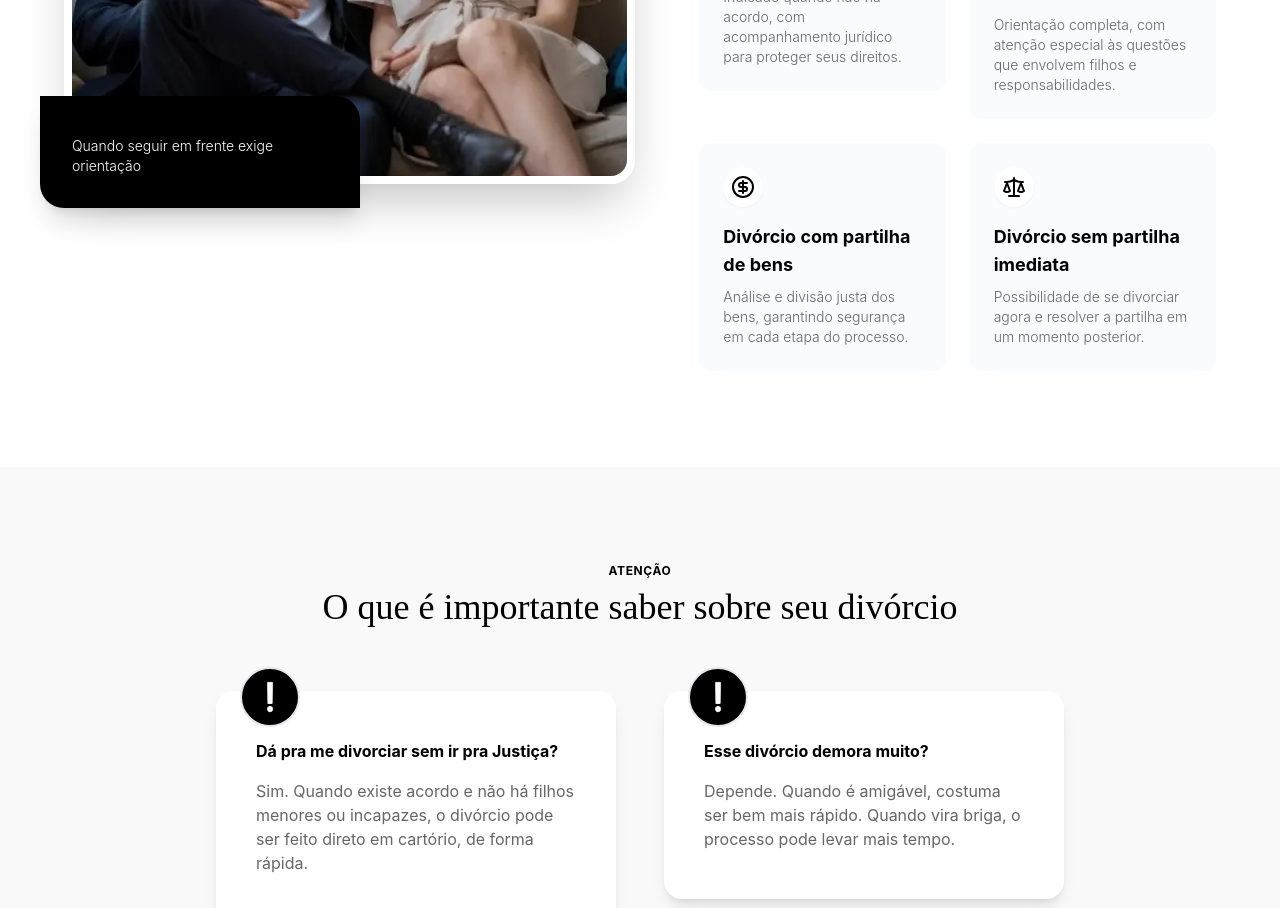
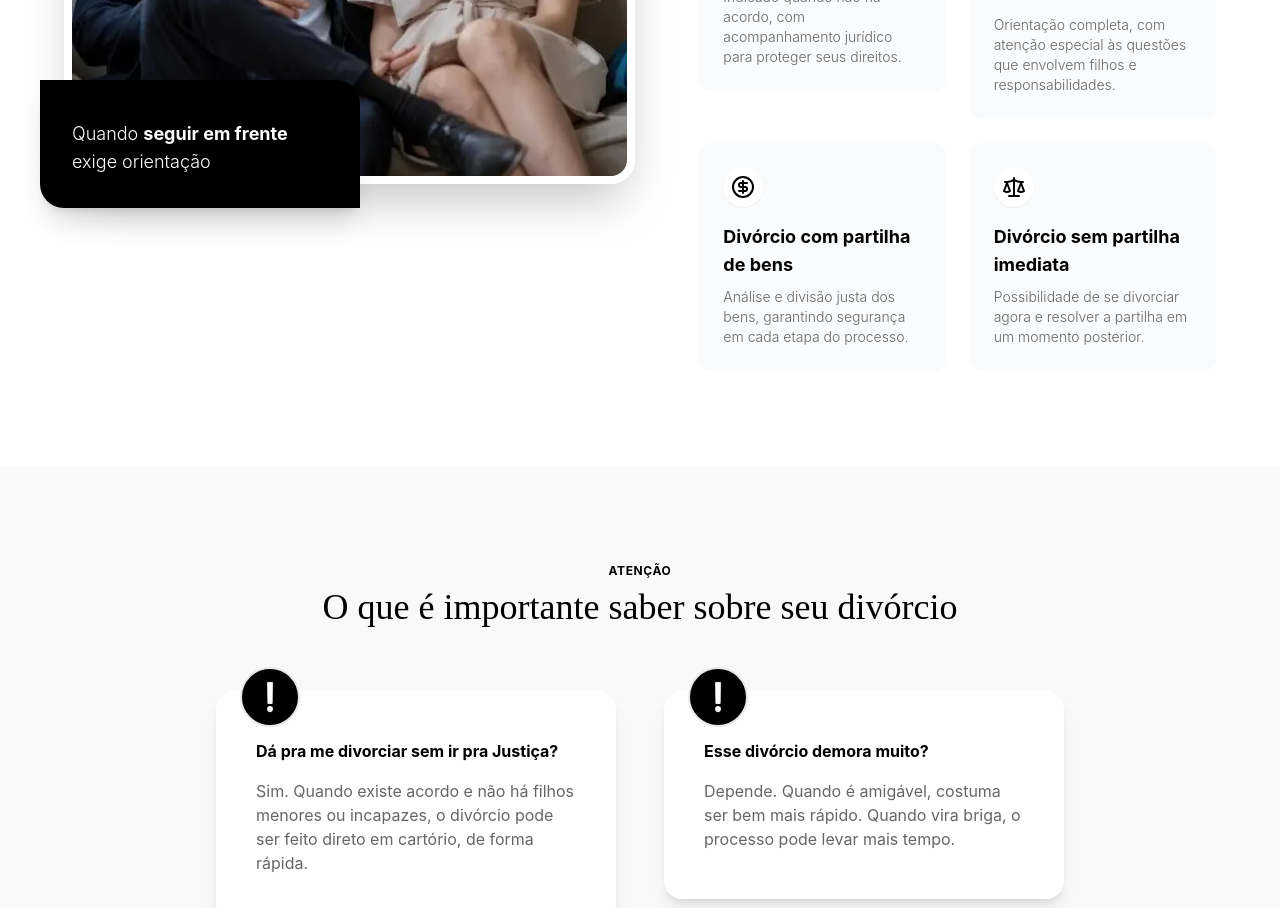
Before and after one commit to Paper-Street-Softwares/LPS-Divorcio-Luciana, a React (Vite) app: page /#home in a window 1280 px wide. Shown: the part 1660-2568 px from the top of the page. Built offline with nearby package versions, Linux system fonts and the light colour scheme.

Commit message:
fix: Peso em copy atualizado

```diff
--- a/src/components/sections/FeaturesNovaTemplate.jsx
+++ b/src/components/sections/FeaturesNovaTemplate.jsx
@@ -1,19 +1,10 @@
 import React, { useRef, useState } from 'react'
-import { motion } from 'framer-motion'
 import content from '../../content/content'
 import SectionArea from '../sectionElements/SectionArea'
 import SectionWrapper from '../sectionElements/SectionWrapper'
-import ButtonReflexo from '../interactives/ButtonReflexo'
 import { ArrowLeft, ArrowRight, Phone, Scale } from 'lucide-react'
 import SectionHeaderNovo from '../sectionElements/SectionHeaderNovo'
 import MotionDivDownToUp from '../animation/MotionDivDownToUp'
-import { Button } from 'primereact/button'
-
-import Accordion from '@mui/material/Accordion'
-import AccordionSummary from '@mui/material/AccordionSummary'
-import AccordionDetails from '@mui/material/AccordionDetails'
-import Typography from '@mui/material/Typography'
-import ExpandMoreIcon from '@mui/icons-material/ExpandMore'
 
 const features = Object.values(content.texts.features.cards)
 
@@ -116,10 +107,10 @@ function FeaturesNovaTemplate({ colorMode, frasesDestaque }) {
                     <div
                       className={`absolute -bottom-6 -left-6 ${bgObservation} ${textObservation} p-8 rounded-tr-3xl rounded-bl-3xl shadow-xl max-w-xs`}
                     >
-                      <p className="font-secondFont text-2xl font-bold mb-2">
+                      <p className="font-secondFont text-title4 font-bold mb-2">
                         {content.texts.features.titleMessageFeature}
                       </p>
-                      <p className="text-sm font-secondFont font-light">
+                      <p className="text-lg font-secondFont font-light">
                         {content.texts.features.subtitleMessageFeature}
                       </p>
                     </div>
--- a/src/content/content.jsx
+++ b/src/content/content.jsx
@@ -230,7 +230,12 @@ const content = {
       imgFeatures: imgFeatures,
       alt: 'imagem representativa da Seção Serviços',
       titleMessageFeature: '',
-      subtitleMessageFeature: 'Quando seguir em frente exige orientação',
+      subtitleMessageFeature: (
+        <p>
+          Quando <span className="font-bold">seguir em frente</span> exige
+          orientação
+        </p>
+      ),
       cards: {
         card1: {
           title: 'Divórcio extrajudicial',
```
